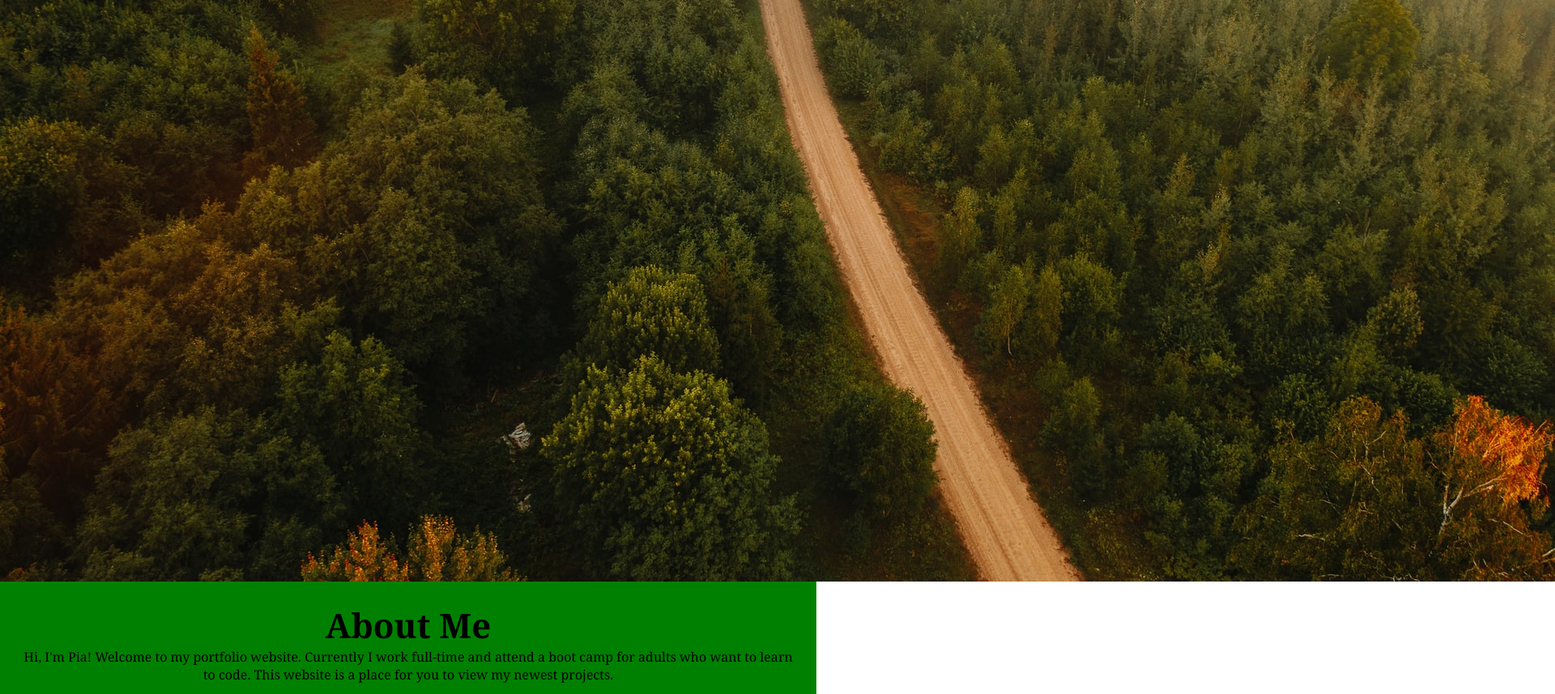
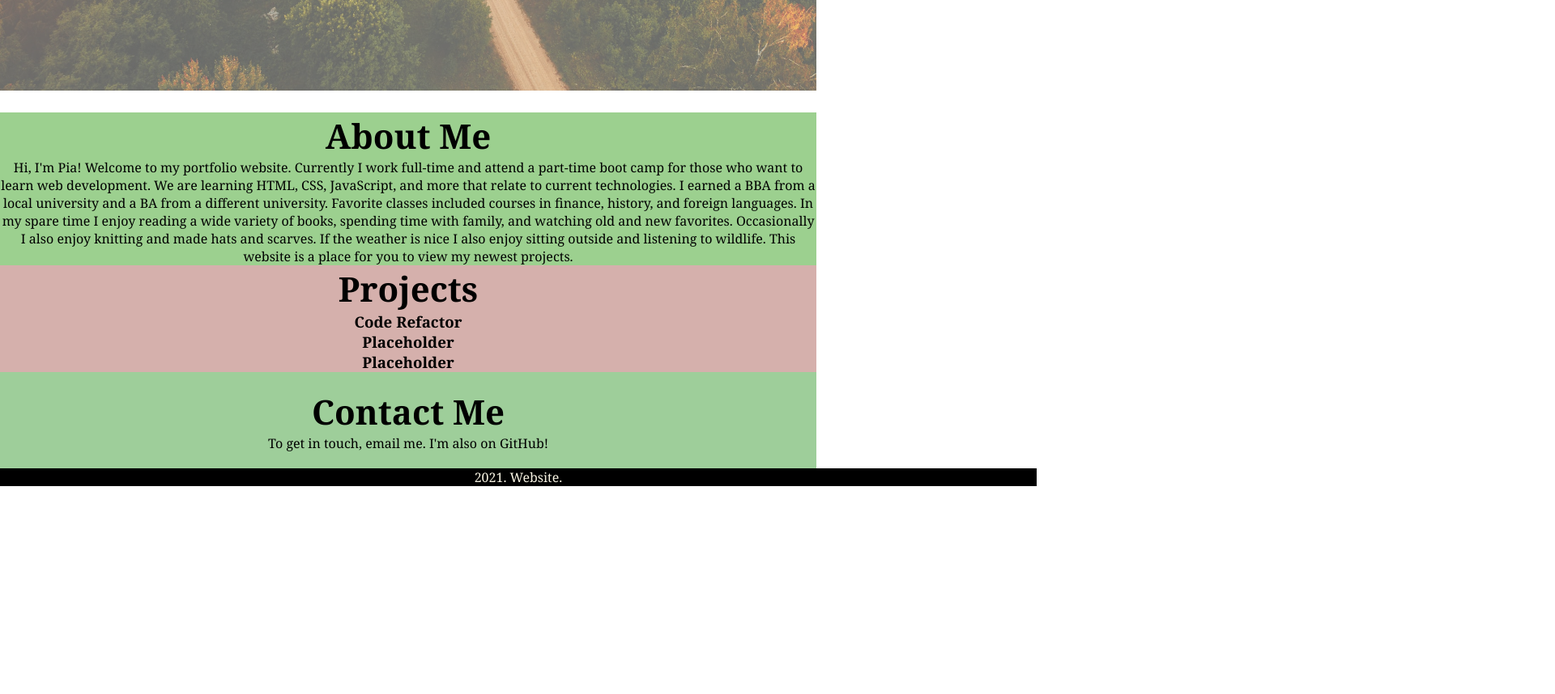
Before and after one commit to ptriv1/portfolio, a plain HTML site: page index.html in a window 1280 px wide. Shown: the part 600-1458 px from the top of the page at 81% size, 1920 px wide, since content can reach past the window. After the commit the page ends 1201 px from the top, so only its background shows below. Drawn offline with Linux system fonts and the light colour scheme.

Commit message:
added opacity and additional section

```diff
--- a/assets/style.css
+++ b/assets/style.css
@@ -8,7 +8,6 @@
     display: flex;
     flex-direction: column;
     flex-wrap: nowrap;
-    background-color: green;
     text-align: center;
 
 }
@@ -54,6 +53,10 @@ nav ul li {
     padding: 0px 10px 0px 10px;
 }
 
+.list-item {
+
+}
+
 a {
     color: #ffffff;
     text-decoration: none;
@@ -65,8 +68,16 @@ a {
     padding: 0px 20px 0px 20px;
 }
 
+.first-image {
+    position: relative;
+    text-align: center;
+    color: white;
+}
+
 .picture {
-    size: 60%;
+    max-width: 100%;
+    height: auto;
+    opacity: 0.6;
 }
 
 .paragraph {
@@ -74,9 +85,8 @@ a {
 }
 
 
-.about-me, .projects {
-    padding: 10px;
-    margin: 10px;
+.about-me {
+    background-color: #9cd08f;
 }
 
 .contact {
@@ -84,7 +94,13 @@ a {
     padding: 20px;
 }
 
+.projects {
+    background-color: #d5b0ac;
+}
 
+#footer {
+    background-color: black;
+}
 
 footer {
     background-color: black;
--- a/index.html
+++ b/index.html
@@ -11,20 +11,27 @@
     <header class="header">
         <nav class="nav">
             <ul class="navigation">
-                <li><a href="#contact-me">Contact</a></li>
-                <li><a href="#projects">Projects</a></li>
-                <li><a href="#about-me">About Me</a></li>
+                <li class="list-item"><a href="#contact-me">Contact</a></li>
+                <li class="list-item"><a href="#projects">Projects</a></li>
+                <li class="list-item"><a href="#about-me">About Me</a></li>
             </ul>
         </nav>
     </header>
 
 <section class="flex-container">
-    <section class="picture">
-        <img src="assets/kristaps-ungurs-IAoAk6VkyAc-unsplash (1).jpg" alt="kristaps image">
+    <section class="first-image">
+        <img class="picture" src="assets/kristaps-ungurs-IAoAk6VkyAc-unsplash (1).jpg" alt="kristaps image">
+        <section class="centered" class="first-image">I'm Pia, and welcome to my portfolio website!</section>
     </section>
     <section id="about-me" class="about-me">
         <h1 class="heading">About Me</h1>
-        <p class="paragraph">Hi, I'm Pia!  Welcome to my portfolio website.  Currently I work full-time and attend a boot camp for adults who want to learn to code.  This website is a place for you to view my newest projects.</p>
+        <p class="paragraph">Hi, I'm Pia!  Welcome to my portfolio website.  Currently I work full-time and attend a part-time boot camp for those who want to learn web development.  We are learning HTML, CSS, JavaScript, and more that relate to current technologies.
+
+        I earned a BBA from a local university and a BA from a different university.  Favorite classes included courses in finance, history, and foreign languages.
+
+        In my spare time I enjoy reading a wide variety of books, spending time with family, and watching old and new favorites.  Occasionally I also enjoy knitting and made hats and scarves.  If the weather is nice I also enjoy sitting outside and listening to wildlife.
+
+        This website is a place for you to view my newest projects.</p>
     </section>
     <section id="projects" class="projects">
         <h1 class="heading">Projects</h1>
@@ -39,7 +46,7 @@
 </section>
 
 
-    <footer class="footer">
+    <footer id="footer">
         <p class="paragraph">2021. Website.</p>
     </footer>
 </body>
```
